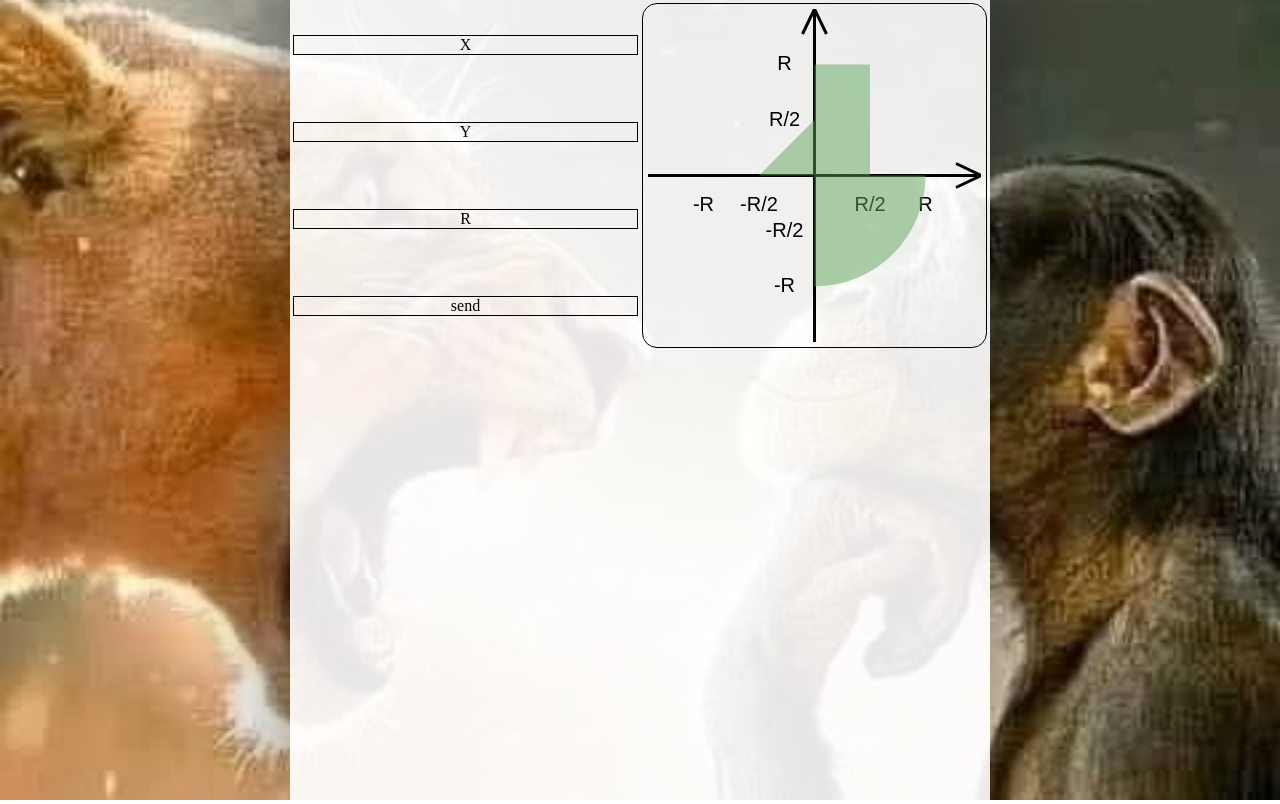
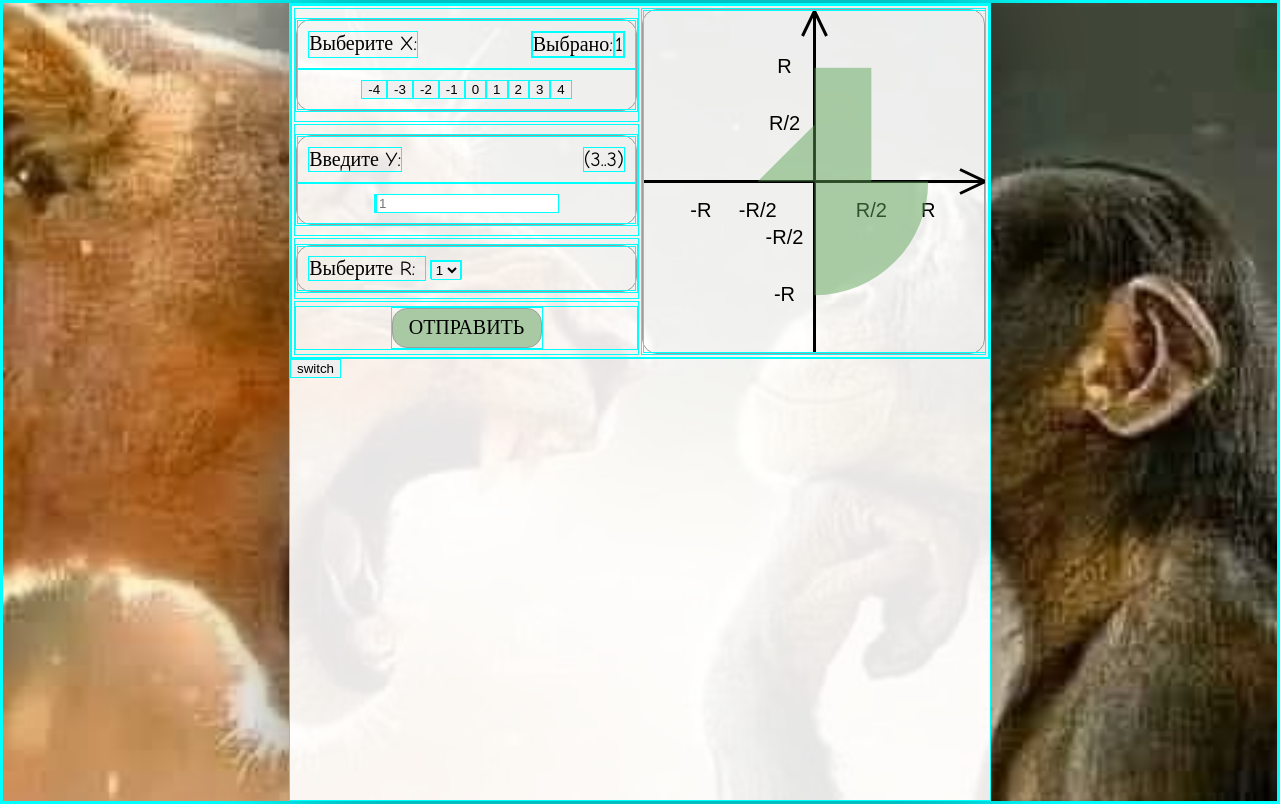
Before and after one commit to ldpst/web-lab-1-alpha, a website with bundled scripts: page static/index.html in a window 1280 px wide. Built offline with nearby package versions, Linux system fonts and the light colour scheme.

Commit message:
add beautiful value buttons

```diff
--- a/static/css/index.css
+++ b/static/css/index.css
@@ -36,20 +36,58 @@ body {
     width: 100%;
 }
 
+#graph-table tr {
+    height: 100%;
+}
+
 #graph-table tr td {
     width: 50%;
+    padding: 0;
 }
 
-#graph-table td div {
-    border: black solid 1px;
+.center-wrapper {
     display: flex;
     justify-content: center;
+}
+
+.select-headers {
+    display: flex;
+    justify-content: space-between;
+    padding: 3%;
+}
+
+.select-header {
+    font-size: 20px;
+    font-family: 'Comic Sans MS', serif;
+}
+
+.btns {
+    border: #9e9d9d solid 1px;
+    border-radius: 15px;
+    width: 100%;
+}
+
+#send-btn {
+    border-radius: 15px;
+    border: #9e9d9d solid 1px;
+    width: 150px;
+    height: 40px;
+    background-color: #a8c9a3;
+    font-size: 20px;
+    font-family: 'Comic Sans MS', serif;
+}
+
+#send-btn:hover {
+    background-color: #99c193;
+}
+
+#send-btn:active {
+    background-color: #8ac380;
 }
 
 #graph-container {
     border: #9e9d9d solid 1px;
     border-radius: 15px;
-    padding: 5px;
     aspect-ratio: 1 / 1;
 }
 
@@ -59,6 +97,12 @@ body {
     display: block;
 }
 
+
+
+* {
+    border: aqua solid 1px;
+}
+
 /*table {*/
 /*    background-color: green;*/
 /*}*/
@@ -66,3 +110,7 @@ body {
 /*tr {*/
 /*    background-color: red;*/
 /*}*/
+
+/*td {*/
+/*    background-color: brown;*/
+/*}*/
--- a/static/index.html
+++ b/static/index.html
@@ -25,7 +25,28 @@
             <table id="graph-table">
                 <tr>
                     <td>
-                        <div>X</div>
+                        <div class="center-wrapper">
+                            <div class="btns">
+                                <div class="select-headers">
+                                    <span class="select-header">Выберите X:</span>
+                                    <div class="center-wrapper">
+                                        <span class="select-header">Выбрано:</span>
+                                        <span class="select-header" id="x-val">1</span>
+                                    </div>
+                                </div>
+                                <div class="center-wrapper" style="padding: 3%">
+                                    <button class="x-btn">-4</button>
+                                    <button class="x-btn">-3</button>
+                                    <button class="x-btn">-2</button>
+                                    <button class="x-btn">-1</button>
+                                    <button class="x-btn">0</button>
+                                    <button class="x-btn">1</button>
+                                    <button class="x-btn">2</button>
+                                    <button class="x-btn">3</button>
+                                    <button class="x-btn">4</button>
+                                </div>
+                            </div>
+                        </div>
                     </td>
                     <td rowspan="4">
                         <div id="graph-container">
@@ -35,27 +56,57 @@
                 </tr>
                 <tr>
                     <td>
-                        <div>Y</div>
+                        <div class="center-wrapper">
+                            <div class="btns">
+                                <div class="select-headers">
+                                    <span class="select-header">Введите Y:</span>
+                                    <span class="select-header">(3..3)</span>
+                                </div>
+                                <div class="center-wrapper" style="padding: 3%">
+                                    <label for="y-input"></label><input id="y-input" placeholder="1">
+                                </div>
+                            </div>
+                        </div>
                     </td>
                 </tr>
                 <tr>
                     <td>
-                        <div>R</div>
+                        <div class="center-wrapper">
+                            <div class="btns">
+                                <div style="padding: 3%">
+                                    <span class="select-header" style="padding-right: 3%">Выберите R:</span>
+                                    <label>
+                                        <select>
+                                            <option>1</option>
+                                            <option>2</option>
+                                            <option>3</option>
+                                            <option>4</option>
+                                            <option>5</option>
+
+                                        </select>
+                                    </label>
+                                </div>
+                            </div>
+                        </div>
                     </td>
                 </tr>
                 <tr>
                     <td>
-                        <div>send</div>
+                        <div class="center-wrapper">
+                            <div>
+                                <button id="send-btn">ОТПРАВИТЬ</button>
+                            </div>
+                        </div>
                     </td>
                 </tr>
             </table>
         </div>
+        <button id="switch-btn">switch</button>
     </div>
 </div>
 
 
 <!-- JS Scripts -->
-
 
 <script type="module" src="./js/net/fetch.js"></script>
 
```
